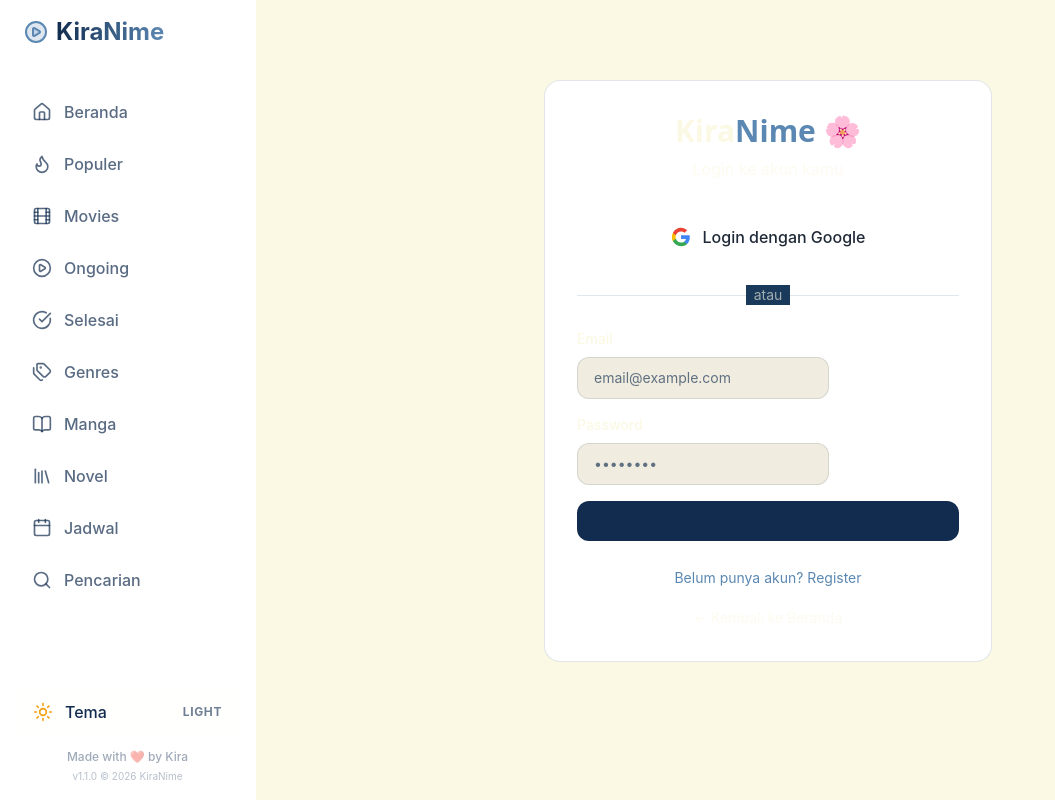
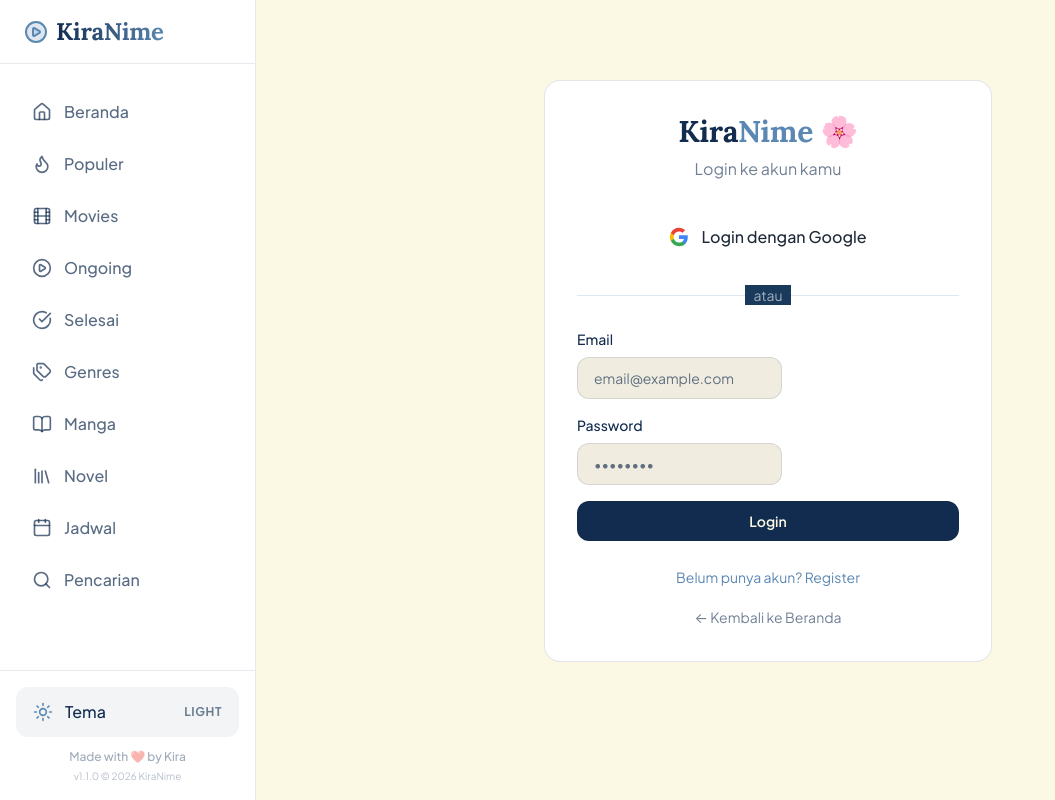
Before and after one commit to kanawangyy-yoikage/kiranime, a Next.js app: page /login in a window 1280 px wide. Shown: the whole page, without its empty margins (0-1055 px from the left). Built offline with nearby package versions, Linux system fonts and the light colour scheme; no server answers.

Commit message:
update ui (frontend)

```diff
--- a/components/ComicGrid.tsx
+++ b/components/ComicGrid.tsx
@@ -35,13 +35,13 @@
             )}
 
             {comic.chapter && (
-              <div className="absolute bottom-2 left-2 bg-ocean/90 text-pearl text-xs font-medium px-2 py-1 rounded">
+              <div className="absolute bottom-2 left-2 bg-ocean/90 text-white text-xs font-medium px-2 py-1 rounded">
                 Ch. {comic.chapter.replace(/chapter\s+/gi, '')}
               </div>
             )}
 
             {comic.type && (
-              <div className="absolute top-2 left-2 bg-purple-600/90 text-pearl text-xs font-bold px-2 py-0.5 rounded capitalize">
+              <div className="absolute top-2 left-2 bg-purple-600/90 text-white text-xs font-bold px-2 py-0.5 rounded capitalize">
                 {comic.type}
               </div>
             )}
--- a/components/Sidebar.tsx
+++ b/components/Sidebar.tsx
@@ -63,7 +63,7 @@
     <>
       {/* Mobile Header Toggle */}
       <div className="lg:hidden fixed top-0 left-0 right-0 h-16 bg-surface/90 dark:bg-surface-dark/90 backdrop-blur-md z-40 flex items-center justify-between px-4 border-b border-pearl/10 shadow-sm">
-        <span className="font-bold text-xl text-primary flex items-center gap-2">
+        <span className="font-display font-bold text-xl text-primary flex items-center gap-2">
           <PlayCircle className="text-accent" />
           KiraNime
         </span>
@@ -90,7 +90,7 @@
 
         {/* Brand */}
         <div className="h-16 flex items-center px-6 border-b border-pearl/10 shrink-0">
-          <Link href="/" className="font-bold text-2xl text-primary flex items-center gap-2 transition-transform hover:scale-105">
+          <Link href="/" className="font-display font-bold text-2xl text-primary flex items-center gap-2 transition-transform hover:scale-105">
             <PlayCircle className="text-accent fill-accent/20" />
             <span className="bg-gradient-to-r from-primary to-accent bg-clip-text text-transparent">KiraNime</span>
           </Link>
@@ -127,7 +127,7 @@
             className="w-full flex items-center justify-between px-4 py-3 rounded-xl bg-pearl/5 hover:bg-pearl/10 text-text-light dark:text-text-dark transition-colors font-medium border border-transparent hover:border-pearl/10"
           >
             <span className="flex items-center gap-3">
-              {isDark ? <Moon size={20} className="text-indigo-400" /> : <Sun size={20} className="text-amber-500" />}
+              {isDark ? <Moon size={20} className="text-accent" /> : <Sun size={20} className="text-accent" />}
               Tema
             </span>
             <span className="text-xs uppercase tracking-wider opacity-60 font-bold">
--- a/contexts/LoadingContext.tsx
+++ b/contexts/LoadingContext.tsx
@@ -17,7 +17,7 @@
         <div className="fixed inset-0 bg-noir/50 backdrop-blur-sm z-[9999] flex items-center justify-center">
           <div className="bg-surface-card rounded-xl p-6 flex flex-col items-center gap-4">
             <div className="w-12 h-12 border-4 border-ocean/30 border-t-ocean rounded-full animate-spin" />
-            <p className="text-pearl font-medium">Loading...</p>
+            <p className="text-white font-medium">Loading...</p>
           </div>
         </div>
       )}
--- a/pages/genres.tsx
+++ b/pages/genres.tsx
@@ -71,8 +71,8 @@
                   onClick={() => loadAnimesByGenre(genre.slug)}
                   className={`px-4 py-2 rounded-full font-medium transition-all ${
                     selectedGenre === genre.slug
-                      ? 'bg-ocean text-pearl'
-                      : 'bg-surface-dark text-pearl/70 hover:bg-surface-hover'
+                      ? 'bg-ocean text-white'
+                      : 'bg-surface-dark text-white/70 hover:bg-surface-hover'
                   }`}
                 >
                   {genre.name}
--- a/pages/login.tsx
+++ b/pages/login.tsx
@@ -115,7 +115,7 @@
                 <div className="w-full border-t border-ocean/20" />
               </div>
               <div className="relative flex justify-center text-sm">
-                <span className="px-2 bg-surface-card text-pearl/60">atau</span>
+                <span className="px-2 bg-surface-card text-white/60">atau</span>
               </div>
             </div>
 
--- a/pages/manga/[slug].tsx
+++ b/pages/manga/[slug].tsx
@@ -98,11 +98,11 @@
                   href={`/manga/read/${ch.slug}`}
                   className="flex items-center justify-between p-3 bg-surface-dark hover:bg-surface-hover rounded-lg transition-colors group"
                 >
-                  <span className="text-sm font-medium text-pearl group-hover:text-ocean transition-colors truncate">
+                  <span className="text-sm font-medium text-white group-hover:text-ocean transition-colors truncate">
                     {ch.title}
                   </span>
                   {ch.date && (
-                    <span className="text-xs text-pearl/50 shrink-0 ml-2">{ch.date}</span>
+                    <span className="text-xs text-white/50 shrink-0 ml-2">{ch.date}</span>
                   )}
                 </Link>
               ))}
--- a/pages/manga/index.tsx
+++ b/pages/manga/index.tsx
@@ -38,13 +38,13 @@
           <div className="flex gap-2">
             <button
               onClick={() => switchTab('popular')}
-              className={`px-4 py-2 rounded-full text-sm font-medium transition-all ${tab === 'popular' ? 'bg-ocean text-pearl' : 'bg-surface-dark text-pearl/70 hover:bg-surface-hover'}`}
+              className={`px-4 py-2 rounded-full text-sm font-medium transition-all ${tab === 'popular' ? 'bg-ocean text-white' : 'bg-surface-dark text-white/70 hover:bg-surface-hover'}`}
             >
               🔥 Populer
             </button>
             <button
               onClick={() => switchTab('latest')}
-              className={`px-4 py-2 rounded-full text-sm font-medium transition-all ${tab === 'latest' ? 'bg-ocean text-pearl' : 'bg-surface-dark text-pearl/70 hover:bg-surface-hover'}`}
+              className={`px-4 py-2 rounded-full text-sm font-medium transition-all ${tab === 'latest' ? 'bg-ocean text-white' : 'bg-surface-dark text-white/70 hover:bg-surface-hover'}`}
             >
               🆕 Terbaru
             </button>
--- a/pages/manga/read/[slug].tsx
+++ b/pages/manga/read/[slug].tsx
@@ -71,7 +71,7 @@
                 className="w-full h-auto select-none"
                 loading={index < 3 ? 'eager' : 'lazy'}
               />
-              <div className="absolute bottom-2 right-2 bg-noir/70 text-pearl text-xs px-2 py-1 rounded">
+              <div className="absolute bottom-2 right-2 bg-noir/70 text-white text-xs px-2 py-1 rounded">
                 {index + 1} / {chapter.pages.length}
               </div>
             </div>
--- a/pages/novel/[slug].tsx
+++ b/pages/novel/[slug].tsx
@@ -92,7 +92,7 @@
                   href={`/novel/read/${encodeURIComponent(ep.url)}`}
                   className="flex items-center justify-between p-3 bg-surface-dark hover:bg-surface-hover rounded-lg transition-colors group"
                 >
-                  <span className="text-sm font-medium text-pearl group-hover:text-ocean transition-colors truncate">
+                  <span className="text-sm font-medium text-white group-hover:text-ocean transition-colors truncate">
                     {ep.title || `Episode ${i + 1}`}
                   </span>
                 </Link>
--- a/styles/globals.css
+++ b/styles/globals.css
@@ -1,3 +1,5 @@
+@import url('https://fonts.googleapis.com/css2?family=Lora:ital,wght@0,500;0,600;0,700;1,600&family=Plus+Jakarta+Sans:wght@400;500;600;700;800&display=swap');
+
 @tailwind base;
 @tailwind components;
 @tailwind utilities;
@@ -5,7 +7,7 @@
 @import './components.css';
 
 :root {
-  /* Light Mode - Pearl Perfect theme */
+  /* Light Mode - "Pearl Perfect" theme: cream background, Midnight text */
   --color-bg: #FBF9E4;
   --color-surface: #FFFFFF;
   --color-surface-alt: #F0EDE0;
@@ -14,11 +16,20 @@
   --color-accent: #5B88B2;
   --color-text: #122C4F;
   --color-text-muted: rgba(18, 44, 79, 0.65);
-  --color-pearl: #122C4F;
+  /* Text color to place on top of a --color-primary (Midnight) surface, e.g. buttons.
+     Was incorrectly set equal to --color-primary before, making button text invisible. */
+  --color-pearl: #FBF9E4;
+
+  /* RGB-channel versions of the tokens above, used by Tailwind's adaptive
+     primary / accent / pearl color utilities so opacity modifiers (e.g. bg-primary/10)
+     keep working while the base color still flips with the theme. */
+  --primary-rgb: 18 44 79;     /* Midnight #122C4F */
+  --accent-rgb: 91 136 178;    /* Ocean #5B88B2 */
+  --text-rgb: 18 44 79;        /* Midnight #122C4F */
 }
 
 html.dark {
-  /* Dark Mode - Noir + Ocean theme */
+  /* Dark Mode - "Noir + Ocean" theme: black background, Ocean/Pearl text */
   --color-bg: #000000;
   --color-surface: #122C4F;
   --color-surface-alt: #1A3A60;
@@ -27,7 +38,11 @@
   --color-accent: #7BAFD4;
   --color-text: #FBF9E4;
   --color-text-muted: rgba(251, 249, 228, 0.60);
-  --color-pearl: #FBF9E4;
+  --color-pearl: #122C4F;
+
+  --primary-rgb: 91 136 178;   /* Ocean #5B88B2 */
+  --accent-rgb: 123 175 212;   /* Lighter Ocean #7BAFD4 */
+  --text-rgb: 251 249 228;     /* Pearl #FBF9E4 */
 }
 
 body {
@@ -44,6 +59,13 @@
   font-family: 'Plus Jakarta Sans', 'Inter', system-ui, sans-serif;
   -webkit-font-smoothing: antialiased;
   scroll-behavior: smooth;
+}
+
+/* Headings use the serif "Lora" display font, matching the Midnight/Pearl/Ocean
+   palette reference (Midnight, Pearl Perfect, Noir, Ocean titles). */
+h1, h2, h3, .font-display {
+  font-family: 'Lora', Georgia, serif;
+  letter-spacing: -0.01em;
 }
 
 body {
@@ -207,6 +229,19 @@
   background: linear-gradient(135deg, var(--color-primary) 0%, var(--color-accent) 100%);
 }
 
+/* ─── HERO PANEL (homepage banner) ──────────────────────────── */
+.hero-panel {
+  background: linear-gradient(135deg, var(--color-surface) 0%, var(--color-surface-alt) 100%);
+  border-color: var(--color-border);
+}
+.hero-panel::before {
+  content: '';
+  position: absolute;
+  inset: 0;
+  background: radial-gradient(circle at 85% 20%, rgba(91, 136, 178, 0.18), transparent 60%);
+  pointer-events: none;
+}
+
 /* ─── IMAGE CARD ────────────────────────────────────────────── */
 .img-card {
   @apply relative overflow-hidden rounded-2xl;
--- a/tailwind.config.ts
+++ b/tailwind.config.ts
@@ -10,8 +10,8 @@
   theme: {
     extend: {
       colors: {
+        // Fixed brand swatches (same in both light & dark — the 4 quadrants of the palette)
         midnight: '#122C4F',
-        pearl: '#FBF9E4',
         noir: '#000000',
         ocean: '#5B88B2',
         oceanAccent: {
@@ -19,6 +19,7 @@
           secondary: '#7BA3C9',
           light: '#A8C7FA',
         },
+        'accent-secondary': '#7BA3C9',
         surface: {
           DEFAULT: '#FFFFFF',
           dark: '#122C4F',
@@ -29,12 +30,19 @@
         'bg-dark': '#000000',
         'text-light': '#122C4F',
         'text-dark': '#FBF9E4',
-        primary: '#122C4F',
-        accent: '#5B88B2'
+        // Adaptive tokens — resolve through CSS variables so they automatically
+        // flip between Midnight(light)/Ocean(dark) etc. without needing dark: prefixes.
+        // Support opacity modifiers (e.g. bg-primary/10) via the rgb()/<alpha-value> pattern.
+        primary: 'rgb(var(--primary-rgb) / <alpha-value>)',
+        accent: 'rgb(var(--accent-rgb) / <alpha-value>)',
+        // "pearl" is used across the app as the main on-surface text color; make it
+        // adaptive (Midnight text in light mode, Pearl-cream text in dark mode) so it
+        // always stays readable on the adaptive card/surface background.
+        pearl: 'rgb(var(--text-rgb) / <alpha-value>)',
       },
       fontFamily: {
-        sans: ['Inter', 'system-ui', 'sans-serif'],
-        display: ['Poppins', 'system-ui', 'sans-serif'],
+        sans: ['"Plus Jakarta Sans"', 'Inter', 'system-ui', 'sans-serif'],
+        display: ['Lora', 'Georgia', 'serif'],
       },
       animation: {
         'fade-in': 'fadeIn 0.5s ease-in-out',
```
Also changed, not shown: pages/anime/[slug].tsx (+6 -6 lines).
